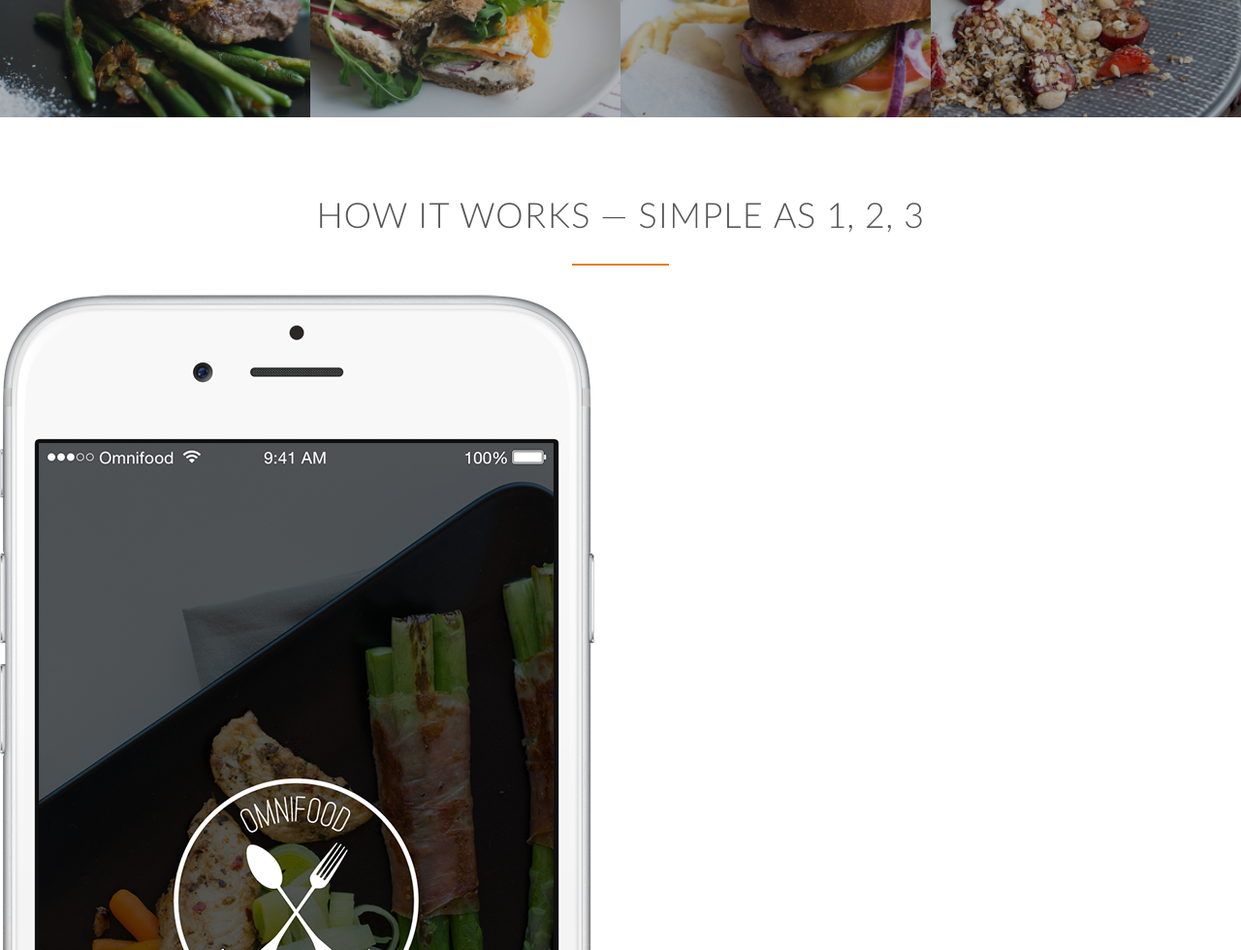
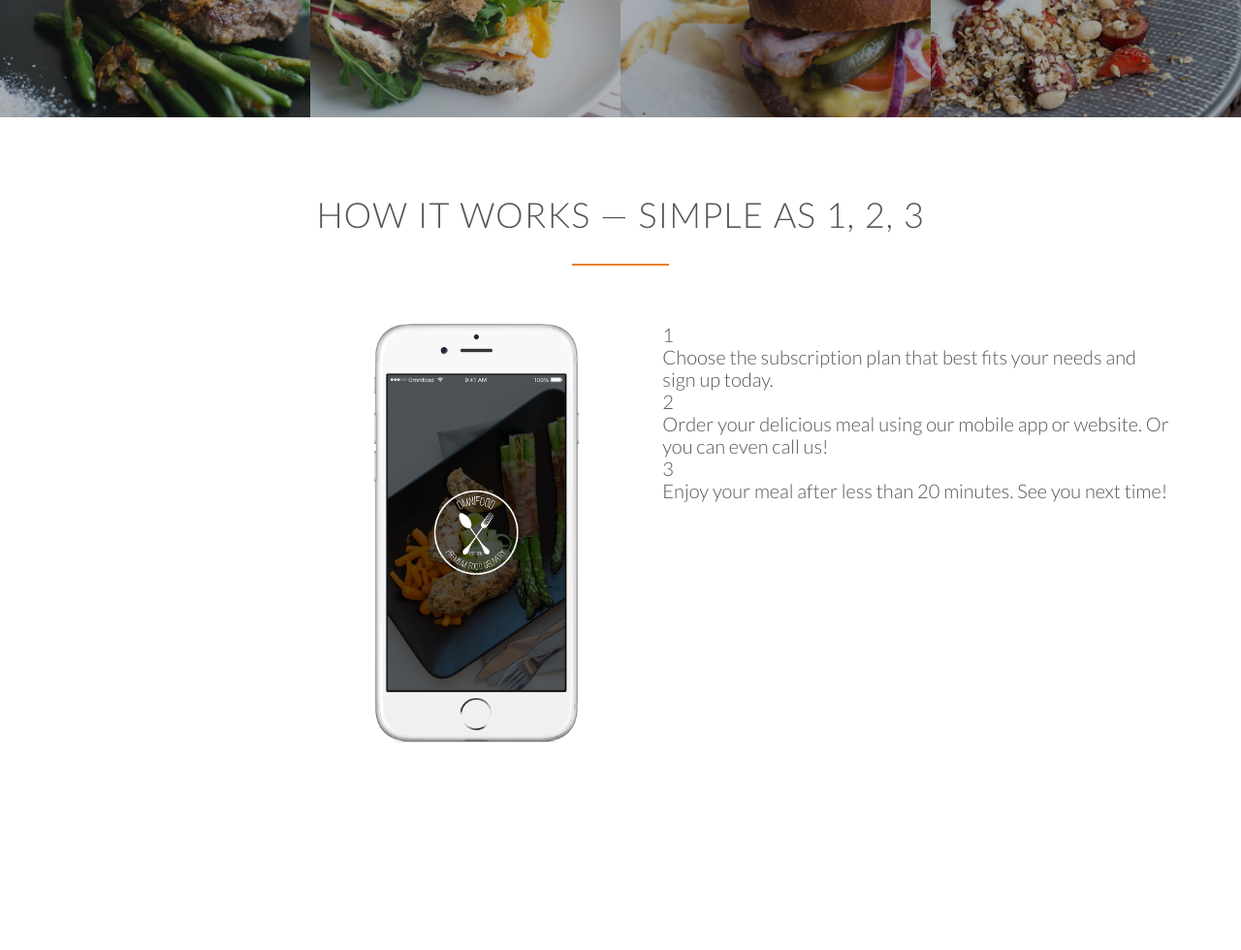
Before and after one commit to fahasharapov/Bistro-Oberlo, a plain HTML site: page index.html in a window 1280 px wide. Shown: the part 1820-2800 px from the top of the page at 97% size. After the commit the page ends 2681 px from the top, so only its background shows below. Drawn offline with nearby package versions, Linux system fonts and the light colour scheme; files whose address does not match are found by name.

Commit message:
aligned the image and the text of the third section. Still not complete.

```diff
--- a/index.html
+++ b/index.html
@@ -124,38 +124,28 @@
 		<div class="row">
 			<h2>How it works &mdash; Simple as 1, 2, 3</h2>
 		</div>
-			<div>
-				<figure class = "app-screen">
-					<img src="img/app-iPhone.png" alt="Oberlo Bistro App">
-				</figure>
+		<div class="row">
+			<div class = "col span-1-of-2 steps-box">
+				<img src="img/app-iPhone.png" alt="Oberlo Bistro App" class = "app-screen">
 			</div>
-			<div class = "">
-				<div class = "numb-circle">1</div>
-				<div>Choose the subscription plan that best fits your needs and sign up today.</div>
-				<div class = "numb-circle">2</div>
-				<div>Order your delicious meal using our mobile app or website. Or you can even call us!</div>
-				<div class = "numb-circle">3</div>
-				<div>Enjoy your meal after less than 20 minutes. See you next time!</div>
+
+			<div class = "col span-1-of-2 steps-box">
+				<div class="works-step">
+					<div>1</div>
+					<p>Choose the subscription plan that best fits your needs and sign up today.</p>
+				</div>
+				<div class="works-step">
+					<div>2</div>
+					<p>Order your delicious meal using our mobile app or website. Or you can even call us!</p>
+				</div>
+				<div class="works-step">
+					<div>3</div>
+					<p>Enjoy your meal after less than 20 minutes. See you next time!</p>
+				</div>
 			</div>
+		</div>
 	</section>
 
 	</body>
 
 </html>
-
-
-
-<!--
-
-				<figure>
-				<img src="img/5.jpg" alt="">
-			</figure>
-			<figure>
-				<img src="img/6.jpg" alt="">
-			</figure>
-			<figure>
-				<img src="img/7.jpg" alt="">
-			</figure>
-			<figure>
-				<img src="img/8.jpg" alt="">
-			</figure>
--- a/styles.css
+++ b/styles.css
@@ -40,6 +40,7 @@ header {
     height: 100vh; /* viewport height of the header element */
     background-size: cover; /* cover vs. contain || cover is to cover the entire element's background area */
     background-position: center; /* positions the background image on the center */
+    margin-bottom: 80px;
 
 }
 
@@ -105,8 +106,8 @@ h1 {
 }
 
 
+
 h2 {
-
     font-weight: 300;
     text-transform: uppercase;
     letter-spacing: 1px;
@@ -226,14 +227,13 @@ h3 {
 /******************************/
 
 .row {
-    padding-top: 80px;
     width: 1140px;
     margin: 0 auto;
 }
 
 
 section {
-padding: 0px 0px 00px 0px;
+padding: 0px 0px 80px 0px;
 }
 
 
@@ -294,7 +294,7 @@ padding: 0px 0px 00px 0px;
     opacity: 0.7;
     width: 100%;
     height: auto;
-    transform: scale(1.15); /* makes the image bigger 1.5% */
+    transform: scale(1.15); /* makes the image bigger 1.15% */
     transition: 0.5s;
 
 }
@@ -310,6 +310,25 @@ padding: 0px 0px 00px 0px;
 /******************************/
 
 
+.steps-box {
+    margin-top: 30px;
+}
+
+.steps-box:first-child {
+    text-align: right;
+    padding-right: 3%;
+}
+
+.steps-box:last-child {
+    text-align: left;
+    padding-left: 3%;
+}
+
+
+.app-screen {
+    width: 40%;
+}
+
 .numb-circle {
     border: 2px solid #e67e22;
     border-radius: 50%;
```
